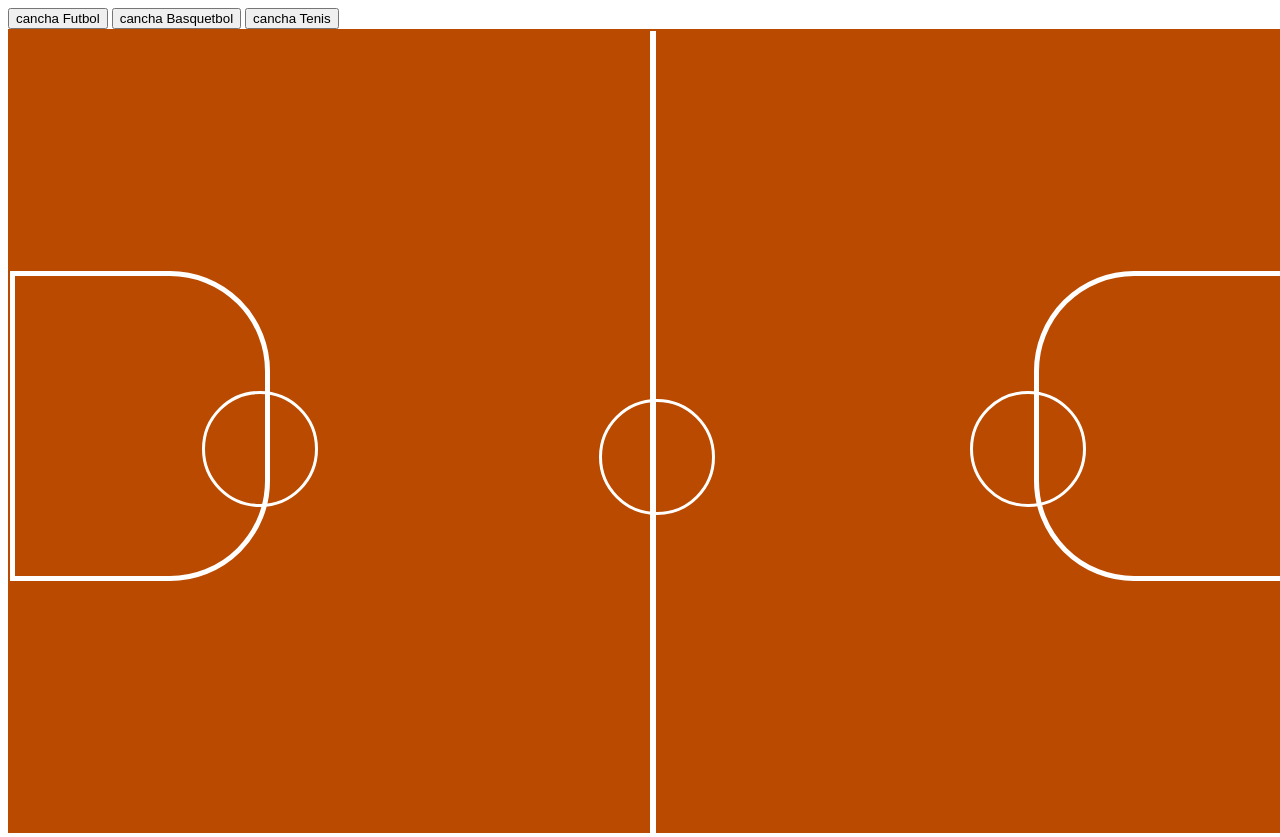
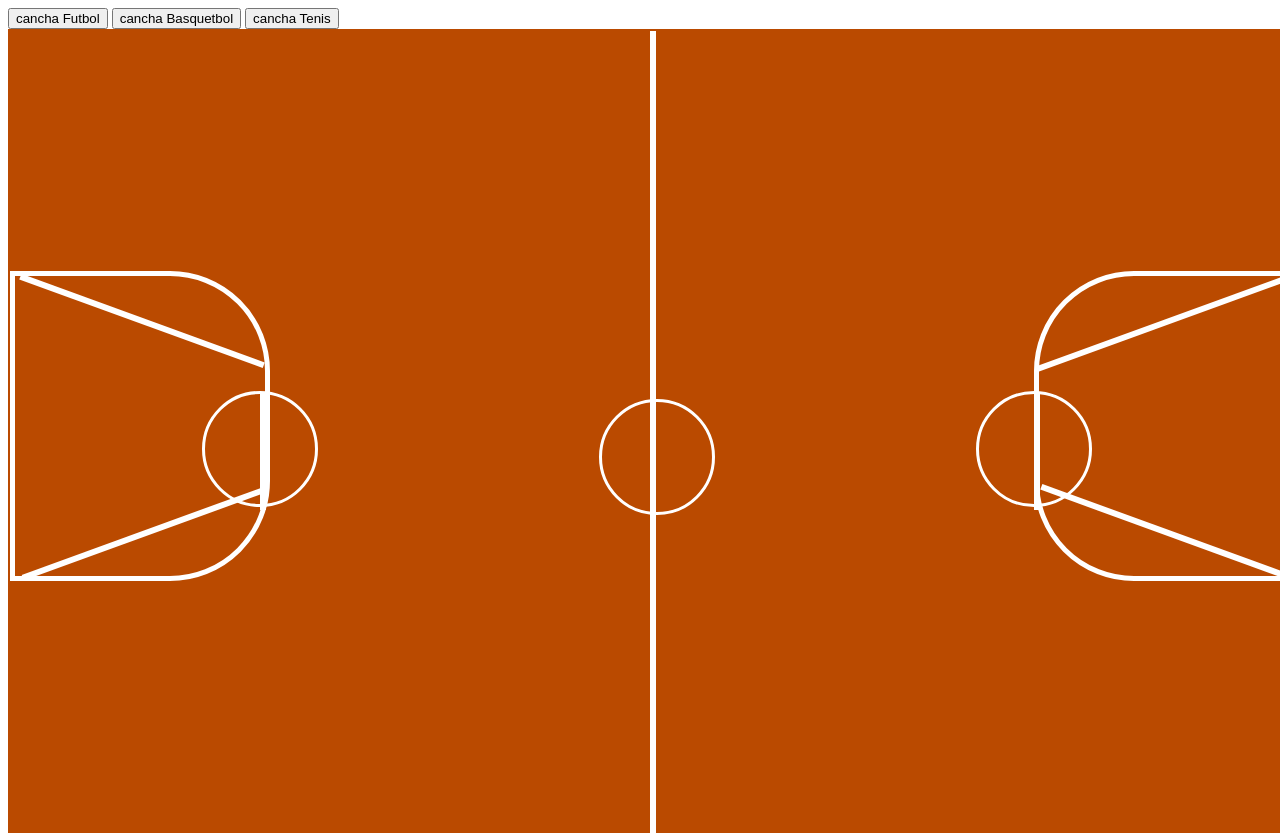
Before and after one commit to mackyjava/canchasDeportivas, a plain HTML site: page index.html in a window 1280 px wide. Both pictures are taken after a click on the button "cancha Basquetbol". Shown: the top 837 px of the page. Drawn offline with Linux system fonts and the light colour scheme.

Commit message:
faltaban trapecios

```diff
--- a/assets/css/main.css
+++ b/assets/css/main.css
@@ -98,7 +98,7 @@ div{
 .cancharight {
 	 top: 30%;
 	 left: 80%;
-     width: 250px;
+     width: 270px;
      height: 300px;
      border: 5px solid white;
      border-radius: 0 100px 100px 0;
@@ -109,7 +109,7 @@ div{
 
 #lineaCentral{
 	top: 0%;
-	left: 45S%;
+	left: 45%;
 	width: 0%;
 	height:100%;
 	border: 3px solid white;
@@ -141,7 +141,7 @@ div{
 }
 .cirright {
 	top: 45%;
-	left: 75%;
+	left: 75.5%;
      width: 110px;
      height: 110px;
      border-radius: 50%;
@@ -150,6 +150,45 @@ div{
 	border: 3px solid white;
 
 }
+#lineatrapecio{
+	top: 14%;
+	left: -1%;
+	width: 101%;
+	height:0%;
+	border: 3px solid white;
+	transform: rotate(-160deg);
+
+}
+#lineatrapecio2{
+	top: 85%;
+	left: 0%;
+	width: 100%;
+	height:0%;
+	border: 3px solid white;
+	transform: rotate(160deg)
+
+}
+#lineatrapecio3{
+	top: 14%;
+	right: 0%;
+	width: 101%;
+	height:0%;
+	border: 3px solid white;
+	transform: rotate(160deg);
+
+}
+#lineatrapecio4{
+	top: 85%;
+	right: 0%;
+	width: 100%;
+	height:0%;
+	border: 3px solid white;
+	transform: rotate(-160deg)
+
+}
+
+
+
 
    #tenispasto {
 
--- a/index.html
+++ b/index.html
@@ -25,11 +25,21 @@
 		<div id = "duela">
 			<div id ="lineaCentral"></div>
 			<div class ="mediaCanchaB"></div>
-		    <div class ="cirleft"></div>
-		    <div class ="cirright"></div>
+		    <div class ="cirleft">
+			<div id ="lineaCentral"></div>
+			</div>
+		    <div class ="cirright">
+			<div id ="lineaCentral"></div>
+			</div>
 
-			<div class="canchaleft"></div>
-		    <div class ="cancharight"></div>
+			<div class="canchaleft">
+				<div id= "lineatrapecio"></div>
+				<div id = "lineatrapecio2"></div>
+			</div>
+		    <div class ="cancharight">
+				<div id= "lineatrapecio3"></div>
+				<div id = "lineatrapecio4"></div>
+			</div>
 
 		</div>
 		</section>
```
